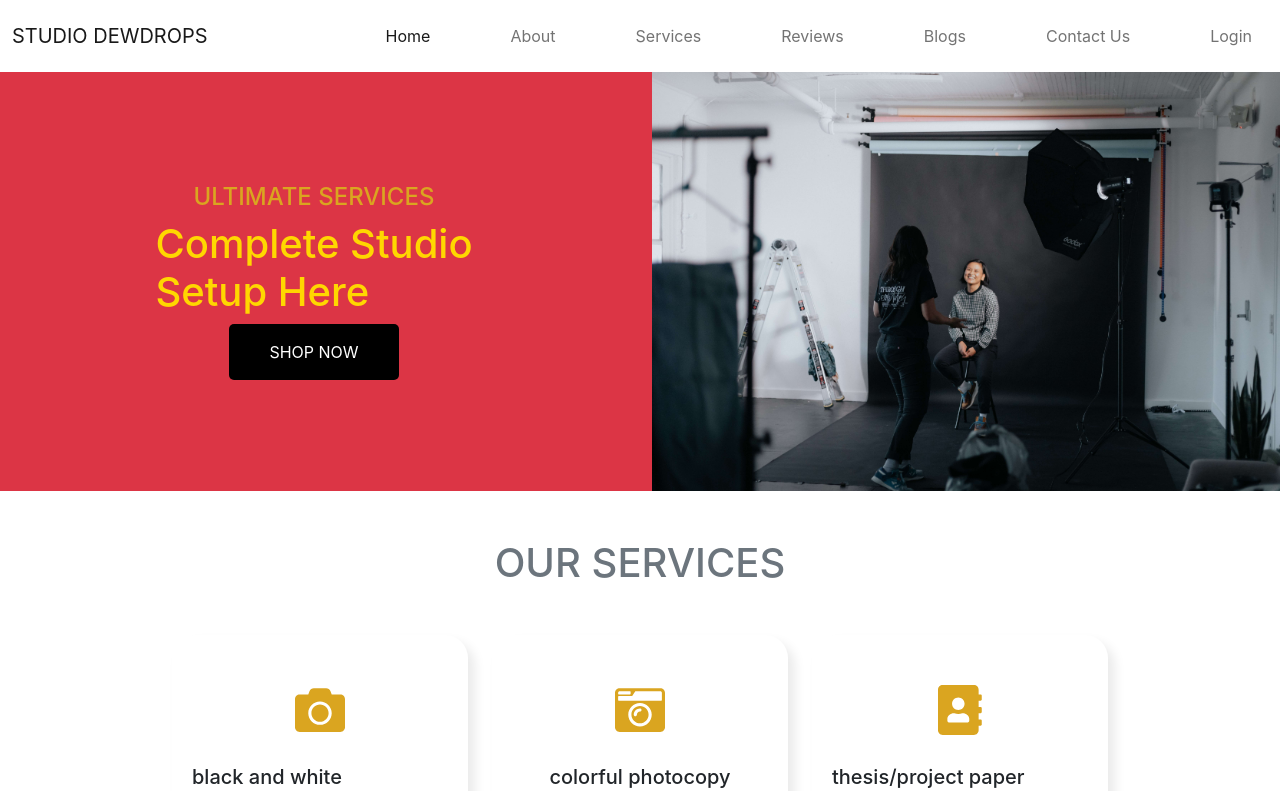
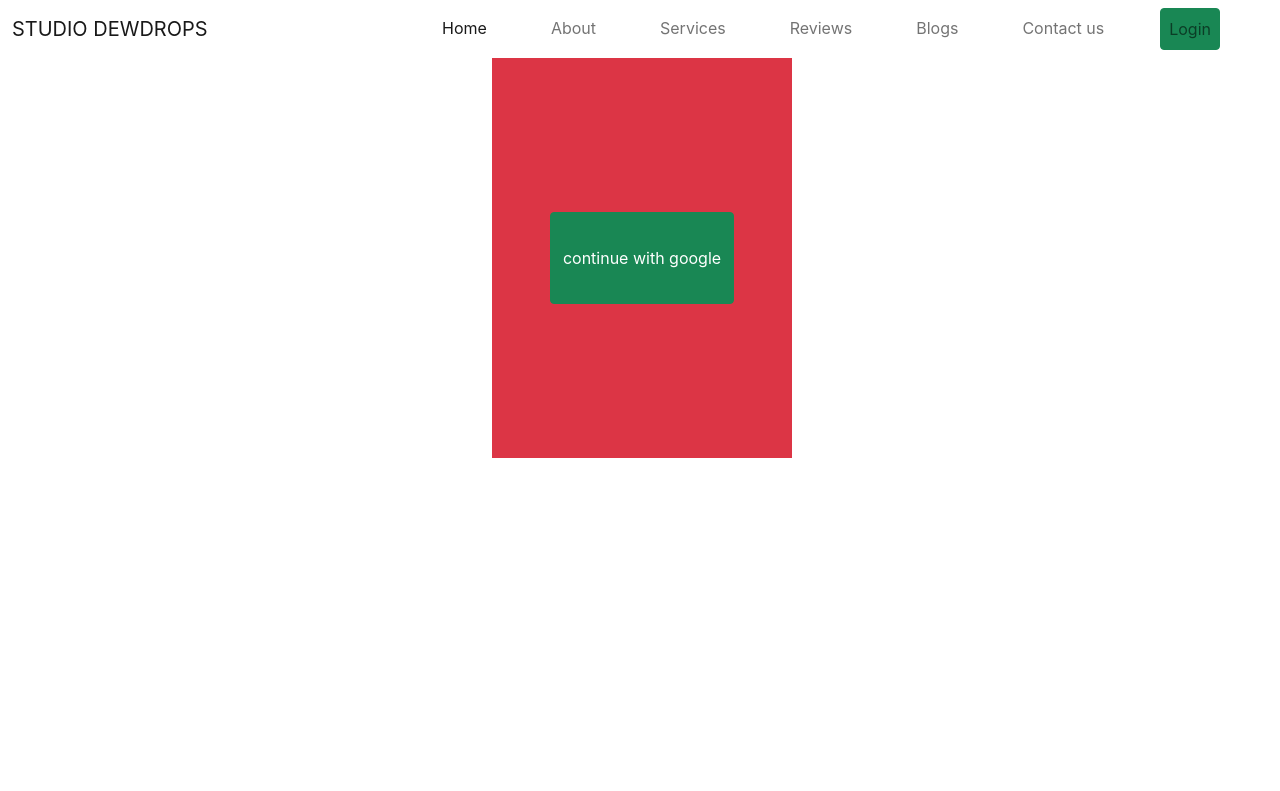
Before and after one commit to zuizihad/studio-dewdrops-client, a React (Create React App) app: page /login in a window 1280 px wide. Shown: the top 791 px of the page. Built offline with nearby package versions, Linux system fonts and the light colour scheme.

Commit message:
change something

```diff
--- a/package.json
+++ b/package.json
@@ -12,6 +12,7 @@
     "@testing-library/react": "^11.2.6",
     "@testing-library/user-event": "^12.8.3",
     "firebase": "^8.4.1",
+    "jwt-decode": "^3.1.2",
     "react": "^17.0.2",
     "react-dom": "^17.0.2",
     "react-hook-form": "^7.1.0",
--- a/src/App.js
+++ b/src/App.js
@@ -1,4 +1,4 @@
-import logo from './logo.svg';
+import React from 'react';
 import './App.css';
 import {
   BrowserRouter as Router,
@@ -6,17 +6,35 @@ import {
   Route
 } from "react-router-dom";
 import Home from './components/Home/Home/Home';
+import { createContext, useState } from 'react';
+import Login from './components/Login/Login';
+import NotFound from './components/NotFound/NotFound';
+import PrivateRoute from './components/Login/PrivateRoute';
+import Dashboard from './components/Dashboard/Dashboard/Dashboard';
 
+export const userContext = createContext()
 function App() {
+  const [loggedInUser, setLoggedInUser] = useState({});
+
   return (
+    <userContext.Provider value={[loggedInUser, setLoggedInUser]}>
       <Router>
         <Switch>
-        <Route path="/">
+          <Route exact path="/">
             <Home></Home>
           </Route>
-
+          <Route path="/login">
+            <Login></Login>
+          </Route>
+          <PrivateRoute path="/dashboard">
+            <Dashboard></Dashboard>
+          </PrivateRoute>
+          <Route path="/*">
+            <NotFound></NotFound>
+          </Route>
         </Switch>
       </Router>
+    </userContext.Provider>
   );
 }
 
--- /dev/null
+++ b/src/components/Dashboard/Dashboard/Dashboard.js
@@ -0,0 +1,11 @@
+import React from 'react';
+
+const Dashboard = () => {
+    return (
+        <div>
+            <h1>dashboard</h1>
+        </div>
+    );
+};
+
+export default Dashboard;
--- a/src/components/Home/Contact/Contact.js
+++ b/src/components/Home/Contact/Contact.js
@@ -13,6 +13,7 @@ const Contact = () => {
                     <form action="">
                         <div className="form-group py-2">
                             <input type="text" className="form-control" placeholder="Email Address *" />
+
                         </div>
                         <div className="form-group py-2">
                             <input type="text" className="form-control" placeholder="Subject *" />
--- a/src/components/Login/Login.js
+++ b/src/components/Login/Login.js
@@ -1,9 +1,65 @@
-import React from 'react';
+import React, { useContext } from 'react';
+import firebase from "firebase/app";
+import "firebase/auth";
+import firebaseConfig from './Firebase.config'
+import { userContext } from '../../App';
+import { useHistory, useLocation } from 'react-router';
+import Navbar from '../Shared/Navbar/Navbar';
 
+if (firebase.apps.length === 0) {
+    firebase.initializeApp(firebaseConfig);
+}
 const Login = () => {
+    const [loggedInUser, setLoggedInUser] = useContext(userContext);
+    const history = useHistory();
+    const location = useLocation();
+    const { from } = location.state || { from: { pathname: '/' } }
+
+    const handleGoogleLogin = () => {
+        const provider = new firebase.auth.GoogleAuthProvider();
+        firebase.auth()
+            .signInWithPopup(provider)
+            .then((result) => {
+                const { displayName, email } = result.user;
+                const signedInUser = { name: displayName, email: email };
+                setLoggedInUser(signedInUser);
+                generateAuthToken();
+            }).catch((error) => {
+                var errorMessage = error.message;
+                console.log(errorMessage)
+            });
+    }
+
+    const generateAuthToken = () => {
+        firebase.auth().currentUser.getIdToken(true)
+            .then(idToken => {
+                sessionStorage.setItem('token', idToken);
+                history.replace(from);
+            })
+            .catch((error) => {
+                console.log(error)
+            })
+    }
+    const loginCard = {
+        backgroundColor: '#DC3545',
+        height: '400px',
+        width: '300px',
+        display: 'flex',
+        justifyContent: 'center',
+        alignItems: 'center'
+    }
     return (
         <div>
-
+            <Navbar></Navbar>
+            <div className="d-flex justify-content-center">
+                <div className="row w-25">
+                    <div className="card" >
+                        <div className="card-body" style={loginCard}>
+                            <button className="btn btn-success h-25" onClick={handleGoogleLogin}>continue with google</button>
+                        </div>
+                    </div>
+                </div>
+            </div>
         </div>
     );
 };
--- a/src/components/Login/PrivateRoute.js
+++ b/src/components/Login/PrivateRoute.js
@@ -0,0 +1,39 @@
+import React, { useContext } from 'react';
+import { Redirect, Route } from 'react-router';
+import { userContext } from '../../App';
+import jwt_decode from "jwt-decode";
+const PrivateRoute = ({ children, ...rest }) => {
+
+    const [loggedInUser, setLoggedInUser] = useContext(userContext);
+    const isLoggedIn = () => {
+        const token = sessionStorage.getItem('token');
+        if (!token) {
+            return false;
+        }
+        const decodedToken = jwt_decode(token);
+        // get current time
+        const currentTime = new Date().getTime() / 1000;
+        // compare the expiration time with the current time
+        // will return false if expired and will return true if not expired
+        return decodedToken.exp > currentTime;
+    }
+    return (
+        <Route
+            {...rest}
+            render={({ location }) =>
+                (loggedInUser.email || isLoggedIn()) ? (
+                    children
+                ) : (
+                    <Redirect
+                        to={{
+                            pathname: '/login',
+                            state: { from: location }
+                        }}
+                    />
+                )
+            }
+        />
+    );
+};
+
+export default PrivateRoute;
--- /dev/null
+++ b/src/components/NotFound/NotFound.js
@@ -0,0 +1,11 @@
+import React from 'react';
+
+const NotFound = () => {
+    return (
+        <div>
+            <h1 className="text-center text-secondary">content not found</h1>
+        </div>
+    );
+};
+
+export default NotFound;
--- /dev/null
+++ b/src/components/Shared/Navbar/Navbar.css
@@ -0,0 +1,3 @@
+a {
+    text-decoration:none;
+}
--- a/src/components/Shared/Navbar/Navbar.js
+++ b/src/components/Shared/Navbar/Navbar.js
@@ -1,6 +1,10 @@
-import React from 'react';
+import React, { useContext } from 'react';
+import { Link } from 'react-router-dom';
+import { userContext } from '../../../App';
+import './Navbar.css';
 
 const Navbar = () => {
+    const [loggedInUser, setLoggedInUser] = useContext(userContext);
     return (
         <nav class="navbar navbar-expand-lg navbar-light">
             <div class="container-fluid">
@@ -10,27 +14,35 @@ const Navbar = () => {
                 </button>
                 <div class="collapse navbar-collapse" id="navbarSupportedContent">
                     <ul class="navbar-nav ms-auto mb-2 mb-lg-0">
-                        <li class="nav-item">
-                            <a class="nav-link ms-5 active" aria-current="page" href="#">Home</a>
-                        </li>
-                        <li class="nav-item">
-                            <a class="nav-link ms-5" href="#">About</a>
-                        </li>
-                        <li class="nav-item">
-                            <a class="nav-link ms-5" href="#">Services</a>
-                        </li>
-                        <li class="nav-item">
-                            <a class="nav-link ms-5" href="#">Reviews</a>
-                        </li>
-                        <li class="nav-item">
-                            <a class="nav-link ms-5 " href="#">Blogs</a>
-                        </li>
-                        <li class="nav-item">
-                            <a class="nav-link ms-5" href="#">Contact Us</a>
-                        </li>
-                        <li class="nav-item">
-                            <a class="nav-link ms-5" href="#">Login</a>
-                        </li>
+                        <Link to="/" className="nav-item">
+                            <a className="nav-link active me-5" aria-current="page" href="#">Home</a>
+                        </Link>
+                        <Link to="/about" className="nav-item ">
+                            <a className="nav-link me-5" href="#">About</a>
+                        </Link>
+                        <Link to="/services" className="nav-item">
+                            <a className="nav-link me-5" href="#">Services</a>
+                        </Link>
+                        <Link to="/about" className="nav-item">
+                            <a className="nav-link me-5" href="#">Reviews</a>
+                        </Link>
+                        <Link to="/blog" className="nav-item">
+                            <a className="nav-link me-5" href="#">Blogs</a>
+                        </Link>
+                        <Link to="/about" className="nav-item">
+                            <a className="nav-link me-5" href="#">Contact us</a>
+                        </Link>
+                        {
+                            (loggedInUser.email) ? (
+                                <Link to="/login" className="nav-item me-5">
+                                    <a className="nav-link">{loggedInUser.name}</a>
+                                </Link>) :
+                                (
+                                    <Link to="/login" className="nav-item me-5">
+                                        <a className="nav-link btn btn-success">Login</a>
+                                    </Link>
+                                )
+                        }
                     </ul>
                 </div>
             </div>
```
Also changed, not shown: 1 other file (tests, documents, lock files or other folders). Lines whose indentation alone changed are shown as unchanged.
